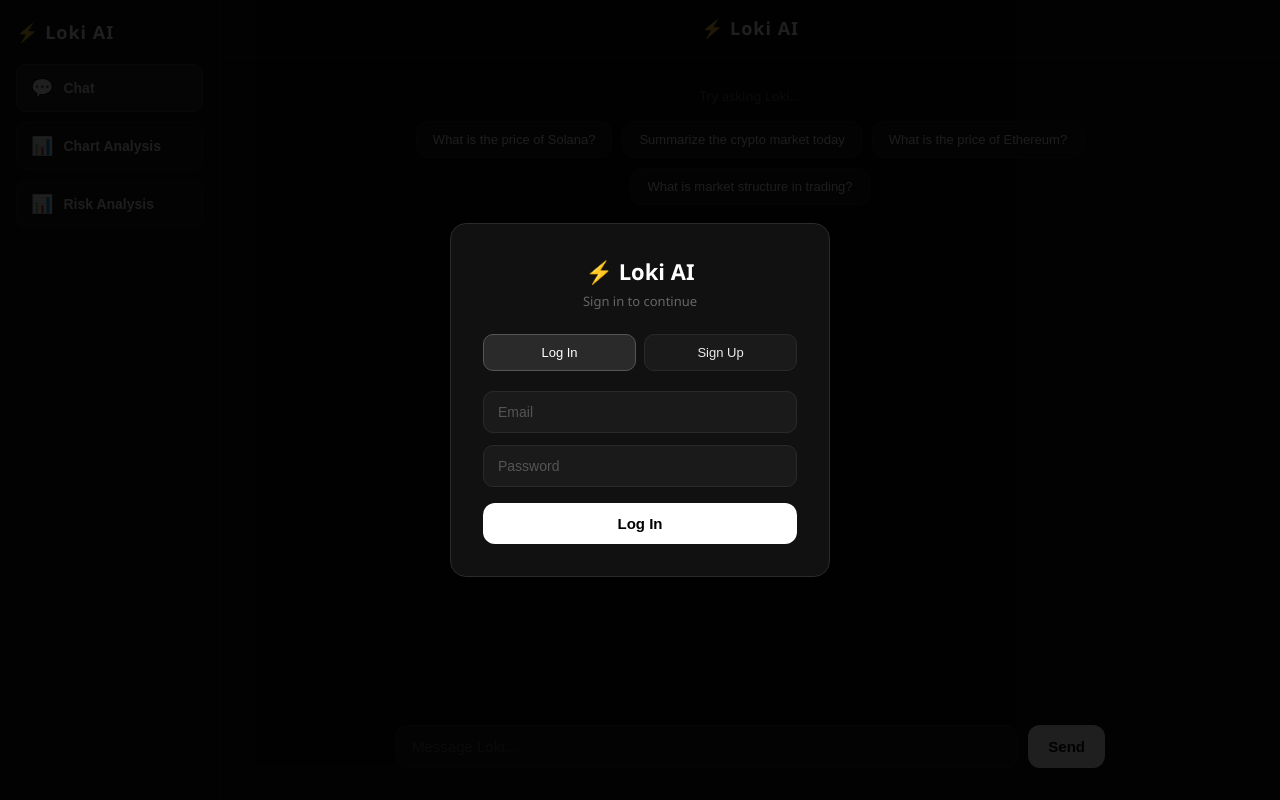
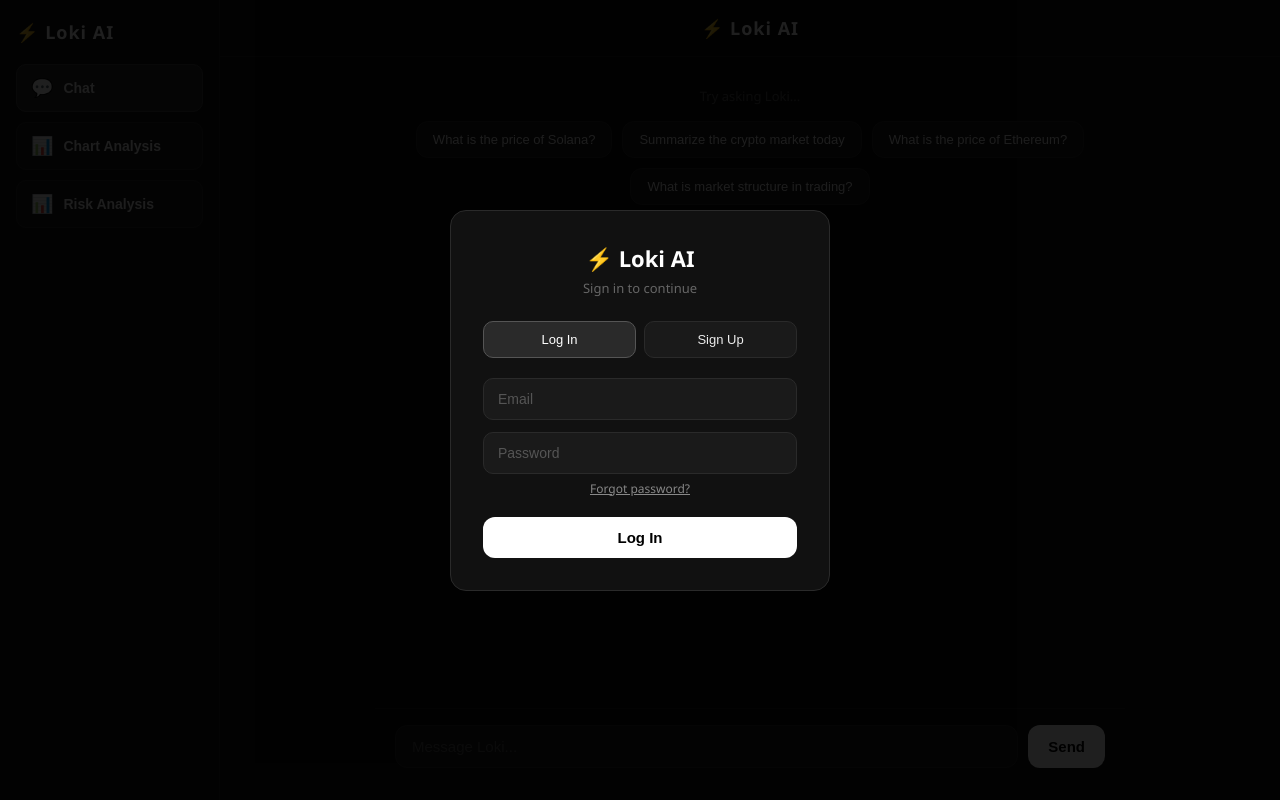
Before and after one commit to kishan-shah42/loki-ai, a Flask app: page / in a window 1280 px wide. Run offline with Flask 3, Linux system fonts and the light colour scheme.

Commit message:
fix: actually include forgot password feature

```diff
--- a/templates/index.html
+++ b/templates/index.html
@@ -463,11 +463,16 @@
             </div>
 
             <div id="auth-error"></div>
+            <div id="forgot-status" style="display:none; color:#4ade80; font-size:13px; margin-bottom:14px; text-align:center;"></div>
 
             <input type="email" id="auth-email" class="auth-input" placeholder="Email">
             <input type="password" id="auth-password" class="auth-input" placeholder="Password">
 
+            <p id="forgot-link" style="text-align:center; font-size:12px; color:#888; margin-top:-6px; margin-bottom:16px; cursor:pointer; text-decoration:underline;" onclick="showForgotMode()">Forgot password?</p>
+
             <button id="auth-submit-btn" onclick="submitAuth()">Log In</button>
+            <button id="forgot-submit-btn" style="width:100%; display:none;" onclick="submitForgotPassword()">Send Reset Link</button>
+            <p id="back-to-login-link" style="display:none; text-align:center; font-size:12px; color:#888; margin-top:14px; cursor:pointer; text-decoration:underline;" onclick="showLoginMode()">Back to Log In</p>
         </div>
     </div>
 
@@ -820,6 +825,58 @@
         if (e.key === 'Enter') submitAuth();
     });
 
+    // ===================== FORGOT PASSWORD =====================
+    function showForgotMode() {
+        document.getElementById('auth-password').style.display = 'none';
+        document.getElementById('forgot-link').style.display = 'none';
+        document.getElementById('auth-submit-btn').style.display = 'none';
+        document.querySelector('.auth-tabs').style.display = 'none';
+        document.getElementById('forgot-submit-btn').style.display = 'block';
+        document.getElementById('back-to-login-link').style.display = 'block';
+        document.getElementById('auth-error').style.display = 'none';
+        document.getElementById('forgot-status').style.display = 'none';
+    }
+
+    function showLoginMode() {
+        document.getElementById('auth-password').style.display = 'block';
+        document.getElementById('forgot-link').style.display = 'block';
+        document.getElementById('auth-submit-btn').style.display = 'block';
+        document.querySelector('.auth-tabs').style.display = 'flex';
+        document.getElementById('forgot-submit-btn').style.display = 'none';
+        document.getElementById('back-to-login-link').style.display = 'none';
+        document.getElementById('forgot-status').style.display = 'none';
+        document.getElementById('forgot-submit-btn').disabled = false;
+        document.getElementById('forgot-submit-btn').innerText = 'Send Reset Link';
+    }
+
+    async function submitForgotPassword() {
+        const email = document.getElementById('auth-email').value.trim();
+        if (!email) {
+            showAuthError('Please enter your email above first.');
+            return;
+        }
+
+        const btn = document.getElementById('forgot-submit-btn');
+        btn.disabled = true;
+        btn.innerText = 'Sending...';
+
+        try {
+            await fetch('/forgot-password', {
+                method: 'POST',
+                headers: {'Content-Type': 'application/json'},
+                body: JSON.stringify({email: email})
+            });
+            const status = document.getElementById('forgot-status');
+            status.style.display = 'block';
+            status.innerText = "If that email has an account, we've sent a reset link to it. Check your inbox.";
+            btn.innerText = 'Sent';
+        } catch (err) {
+            btn.disabled = false;
+            btn.innerText = 'Send Reset Link';
+        }
+    }
+    // ===================== END FORGOT PASSWORD =====================
+
     async function checkLimitOrBlock() {
         if (!currentUser) {
             showAuthOverlay();
```
